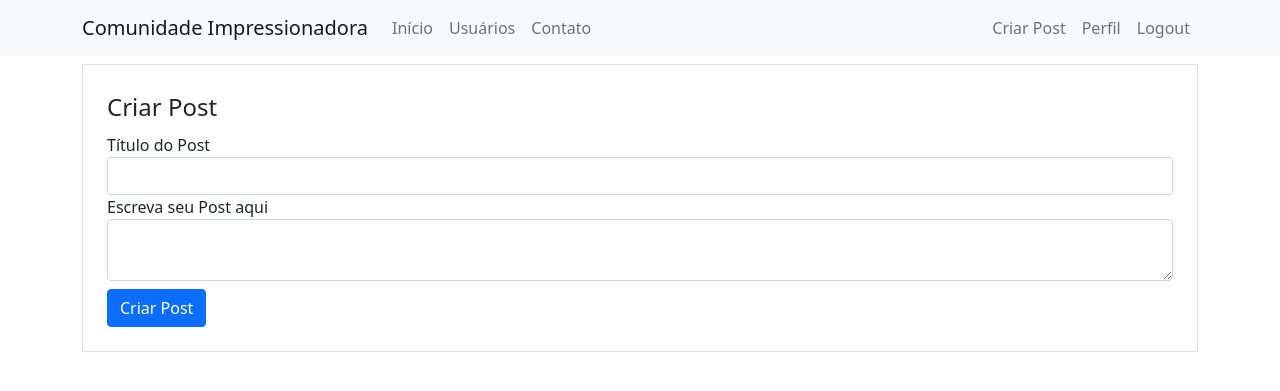
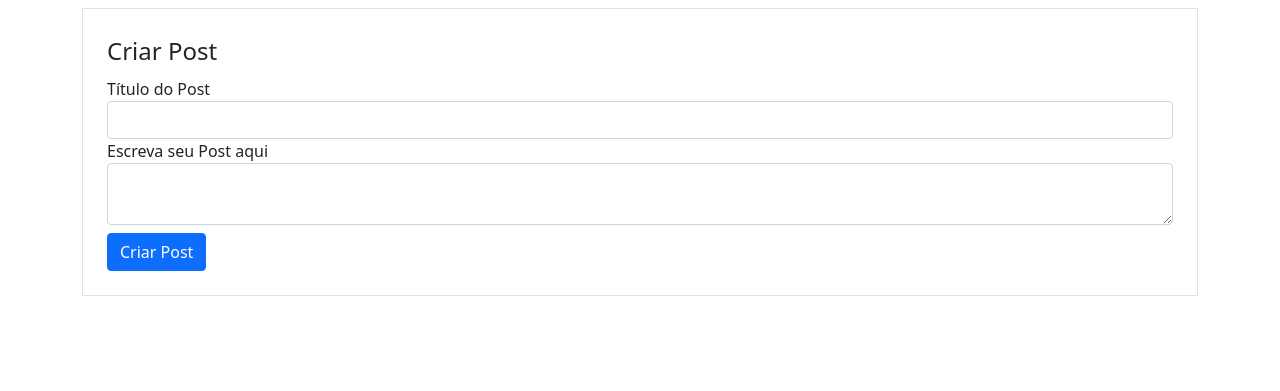
Before and after one commit to RomeuRiffatti/ComunidadePythonRomeu, a Flask app: page /post/criar in a window 1280 px wide. Shown: the top 391 px of the page. Run offline with Flask 3, Linux system fonts and the light colour scheme; the visitor is signed in with stand-in values (Sample User, id 1); some libraries are stand-ins or nearby versions.

Commit message:
Update base.html

```diff
--- a/Comunidadeimpressionadora/templates/base.html
+++ b/Comunidadeimpressionadora/templates/base.html
@@ -16,44 +16,6 @@
 </head>
 <body>
 
-<nav class="navbar navbar-expand-lg navbar-light bg-light">
-  <div class="container-fluid container">
-    <a class="navbar-brand" href="{{ url_for('home') }}">Comunidade Impressionadora</a>
-    <div class="collapse navbar-collapse" id="navbarSupportedContent">
-      <ul class="navbar-nav me-auto mb-2 mb-lg-0">
-        <li class="nav-item">
-          <a class="nav-link" aria-current="page" href="{{ url_for('home') }}">Início</a>
-        </li>
-        <li class="nav-item">
-          <a class="nav-link" href="{{ url_for('usuarios') }}">Usuários</a>
-        </li>
-        <li class="nav-item">
-          <a class="nav-link" href="{{ url_for('contato') }}">Contato</a>
-        </li>
-      </ul>
-      <ul class="d-flex navbar-nav">
-        {% if current_user.is_authenticated %}
-        <li class="nav-item">
-          <a class="nav-link" href="{{ url_for('criar_post') }}">Criar Post</a>
-        </li>
-        <li class="nav-item">
-          <a class="nav-link" href="{{ url_for('perfil') }}">Perfil</a>
-        </li>
-        <li class="nav-item">
-          <a class="nav-link" href="{{ url_for('logout') }}">Logout</a>
-        </li>
-        {% else %}
-        <li class="nav-item">
-          <a class="nav-link" href="{{ url_for('login') }}">Login</a>
-        </li>
-        <li class="nav-item">
-          <a class="nav-link" href="{{ url_for('login') }}">Criar Conta</a>
-        </li>
-        {% endif %}
-      </ul>
-    </div>
-  </div>
-</nav>
 
     <div class="container">
         {% with mensagens = get_flashed_messages(with_categories=True) %}
```
